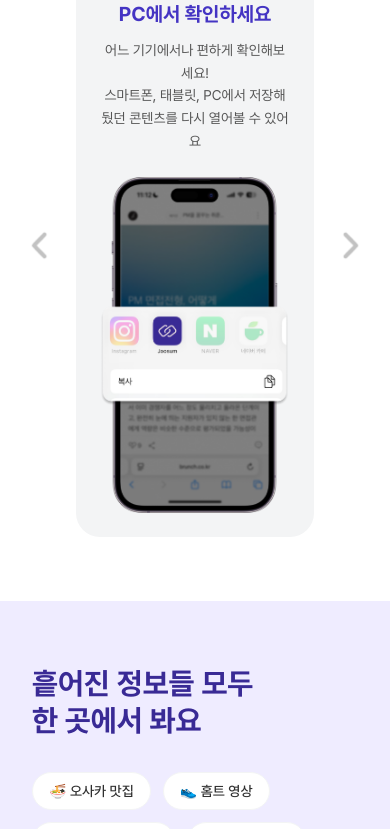
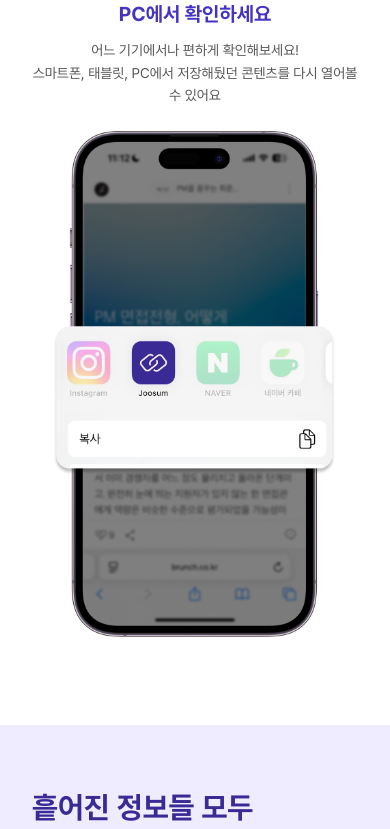
Before and after one commit to pink-boss/joosum-landing, a Next.js app: page / in a window 390 px wide. Shown: the part 1101-1930 px from the top of the page. Built offline with nearby package versions, Linux system fonts and the light colour scheme.

Commit message:
style: image 변경 & fixed 반응형

```diff
--- a/app/components/sections/UsageSection.tsx
+++ b/app/components/sections/UsageSection.tsx
@@ -72,9 +72,9 @@ export default function UsageSection() {
         <div
           className={clsx(
             "flex flex-wrap justify-center",
-            "gap-3 mb-8",
-            "md:gap-4 md:mb-12",
-            "lg:gap-6 lg:justify-start"
+            "gap-3 mb-8 max-w-[360px] mx-auto",
+            "md:gap-4 md:mb-6 md:max-w-[500px] md:mx-auto",
+            "lg:gap-6 lg:justify-start lg:max-w-full"
           )}
         >
           {usageData.map((item, index) => (
@@ -90,13 +90,13 @@ export default function UsageSection() {
 
       {/* 사용법 콘텐츠 */}
       <div className={clsx("max-w-7xl mx-auto", "mt-8", "md:mt-16", "lg:mt-8")}>
-        <div className="flex items-center justify-between">
+        <div className="flex items-center justify-center lg:justify-between">
           <UsageNavigationButton
             direction="previous"
             onClick={handlePrevious}
           />
 
-          <div className={clsx("flex-1", "mx-4", "md:mx-6", "lg:mx-8")}>
+          <div className={clsx("flex-none", "mx-4", "md:mx-6", "lg:mx-8")}>
             <UsageContent data={currentData} />
           </div>
 
--- a/app/components/sections/feature/FeatureTag.tsx
+++ b/app/components/sections/feature/FeatureTag.tsx
@@ -10,9 +10,9 @@ export default function FeatureTag({ children }: FeatureTagProps) {
     <div
       className={clsx(
         "flex items-center justify-center bg-white rounded-full border border-neutral-200 text-neutral-800 font-medium whitespace-nowrap",
-        "px-4 py-2 text-sm",
-        "md:px-5 md:py-3 md:text-base",
-        "lg:px-6 lg:py-3 lg:text-lg"
+        "px-5 py-3 text-base",
+        "md:px-4 md:py-4 md:text-2xl",
+        "lg:px-7 lg:py-5 lg:text-3xl"
       )}
     >
       {children}
--- a/app/components/sections/usage/UsageContent.tsx
+++ b/app/components/sections/usage/UsageContent.tsx
@@ -10,10 +10,10 @@ export default function UsageContent({ data }: UsageContentProps) {
   return (
     <div
       className={clsx(
-        "bg-neutral-200 rounded-3xl",
-        "px-6 py-6 flex flex-col",
-        "md:p-8",
-        "lg:px-10 lg:py-12 lg:flex-row lg:items-center lg:justify-between"
+        "rounded-3xl",
+        "sm:px-6 py-6 flex flex-col max-w-[334px] mx-auto",
+        "md:p-8 md:max-w-none",
+        "lg:px-10 lg:py-12 lg:flex-row lg:items-center lg:justify-between lg:gap-20"
       )}
     >
       <div
--- a/app/components/sections/usage/UsageImage.tsx
+++ b/app/components/sections/usage/UsageImage.tsx
@@ -11,7 +11,7 @@ export default function UsageImage({ data }: UsageImageProps) {
     <div
       className={clsx(
         "flex items-center justify-center mx-auto",
-        "rounded-t-2xl w-48",
+        "rounded-t-2xl w-48 h-[505.86px]",
         "md:rounded-2xl w-full md:h-72",
         "lg:h-[280px] lg:w-[466px] lg:mx-0"
       )}
@@ -19,8 +19,8 @@ export default function UsageImage({ data }: UsageImageProps) {
       <Image
         src={data.image.mobile}
         alt={data.tag}
-        width={251.1}
-        height={444.3}
+        width={286}
+        height={354}
         className="block md:hidden"
       />
       <Image
--- a/app/components/sections/usage/UsageNavigation.tsx
+++ b/app/components/sections/usage/UsageNavigation.tsx
@@ -16,8 +16,8 @@ export function UsageNavigationButton({
     <button
       onClick={onClick}
       className={clsx(
-        "rounded-full flex items-center justify-center transition-colors cursor-pointer py-4",
-        "w-10 h-10",
+        "rounded-full flex items-center justify-center transition-colors cursor-pointer py-8",
+        "w-6 h-6",
         "md:w-12 md:h-12",
         "lg:w-12 lg:h-12"
       )}
--- a/app/components/sections/usage/usageData.ts
+++ b/app/components/sections/usage/usageData.ts
@@ -50,8 +50,8 @@ export const usageData: UsageItem[] = [
       desktop: "모든 기기에서 동기화되어\n어디서든 같은 콘텐츠를 볼 수 있어요.",
     },
     image: {
-      mobile: "/images/hero/hero-iphone.png",
-      tablet: "/images/hero/hero-ipad.png",
+      mobile: "/images/usage/linked-iphone.png",
+      tablet: "/images/usage/linked-ipad.png",
     },
   },
   {
```
Also changed, not shown: public/images/usage/linked-ipad.png (added), public/images/usage/linked-iphone.png (added).
